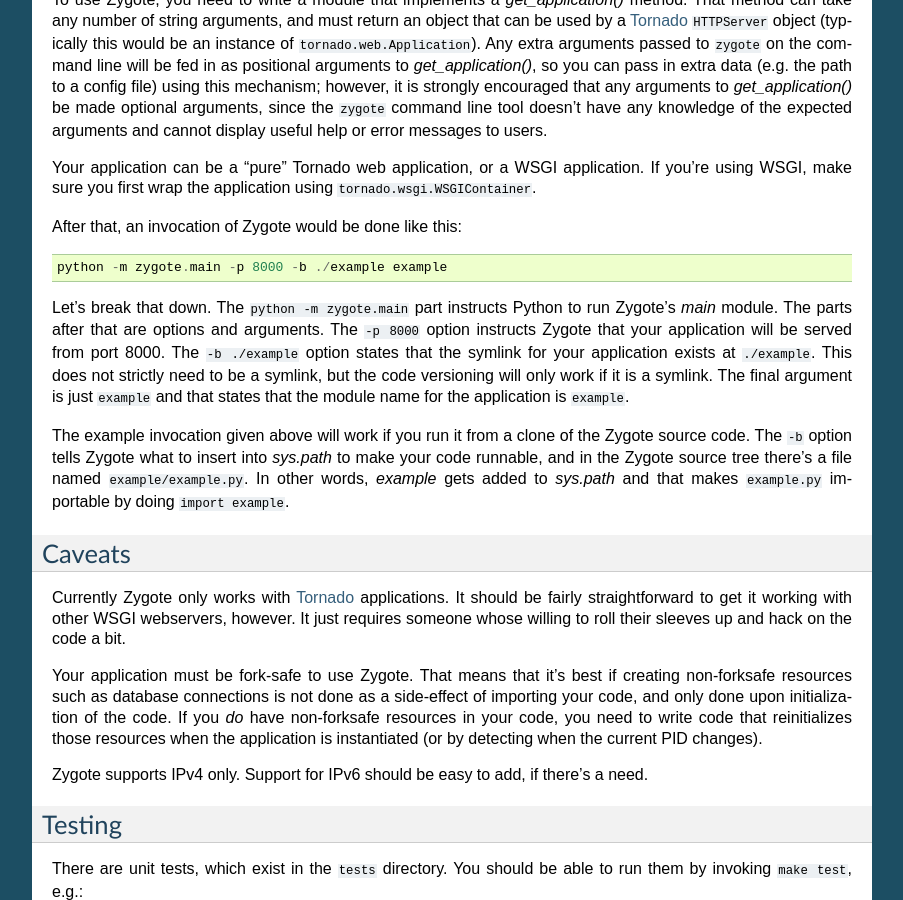
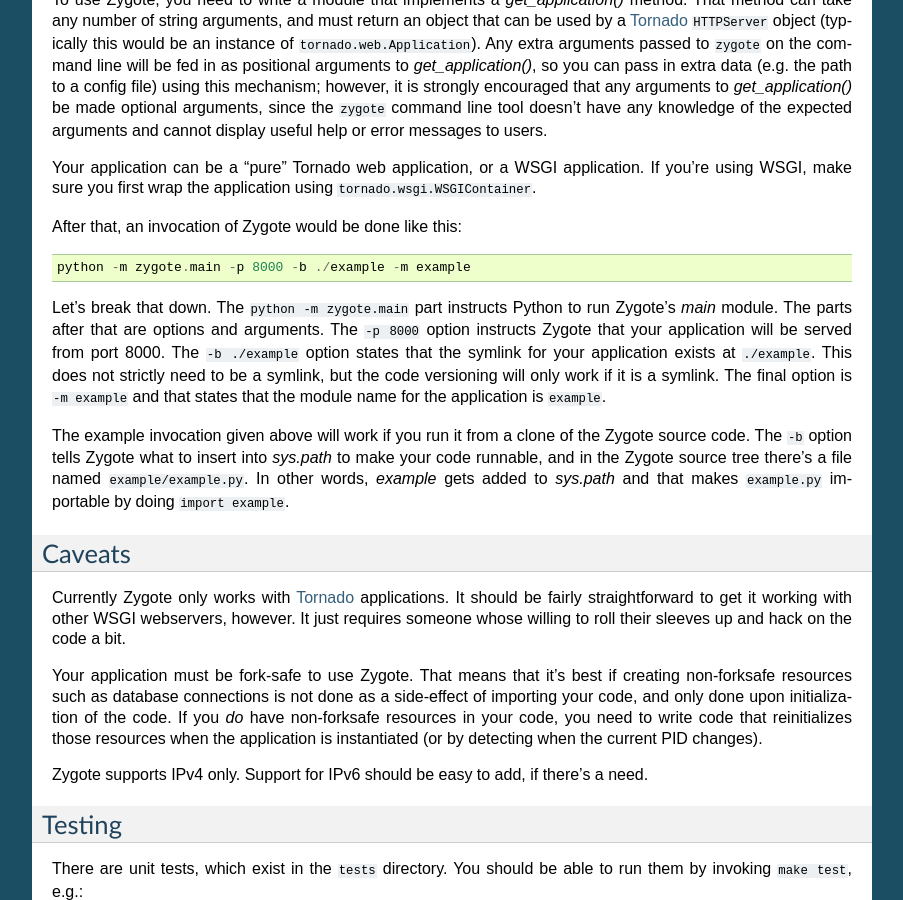
Before and after one commit to Yelp/zygote, a Sphinx documentation site: the page built from docs/source/index.rst, in a window 1280 px wide and 900 px high, scrolled down 1417 px. Shown: the whole window, without its empty margins (198-1101 px from the left). Built offline with Sphinx 7.4.7, drawn with Linux system fonts in a browser that asks for light colours.

Commit message:
clarify new invocation

```diff
--- a/docs/source/index.rst
+++ b/docs/source/index.rst
@@ -106,15 +106,15 @@ using ``tornado.wsgi.WSGIContainer``.
 
 After that, an invocation of Zygote would be done like this::
 
-    python -m zygote.main -p 8000 -b ./example example
+    python -m zygote.main -p 8000 -b ./example -m example
 
 Let's break that down. The ``python -m zygote.main`` part instructs Python to
 run Zygote's `main` module. The parts after that are options and arguments. The
 ``-p 8000`` option instructs Zygote that your application will be served from
 port 8000. The ``-b ./example`` option states that the symlink for your
 application exists at ``./example``. This does not strictly need to be a symlink,
-but the code versioning will only work if it is a symlink. The final argument is
-just ``example`` and that states that the module name for the application is
+but the code versioning will only work if it is a symlink. The final option is
+``-m example`` and that states that the module name for the application is
 ``example``.
 
 The example invocation given above will work if you run it from a clone of the
```
